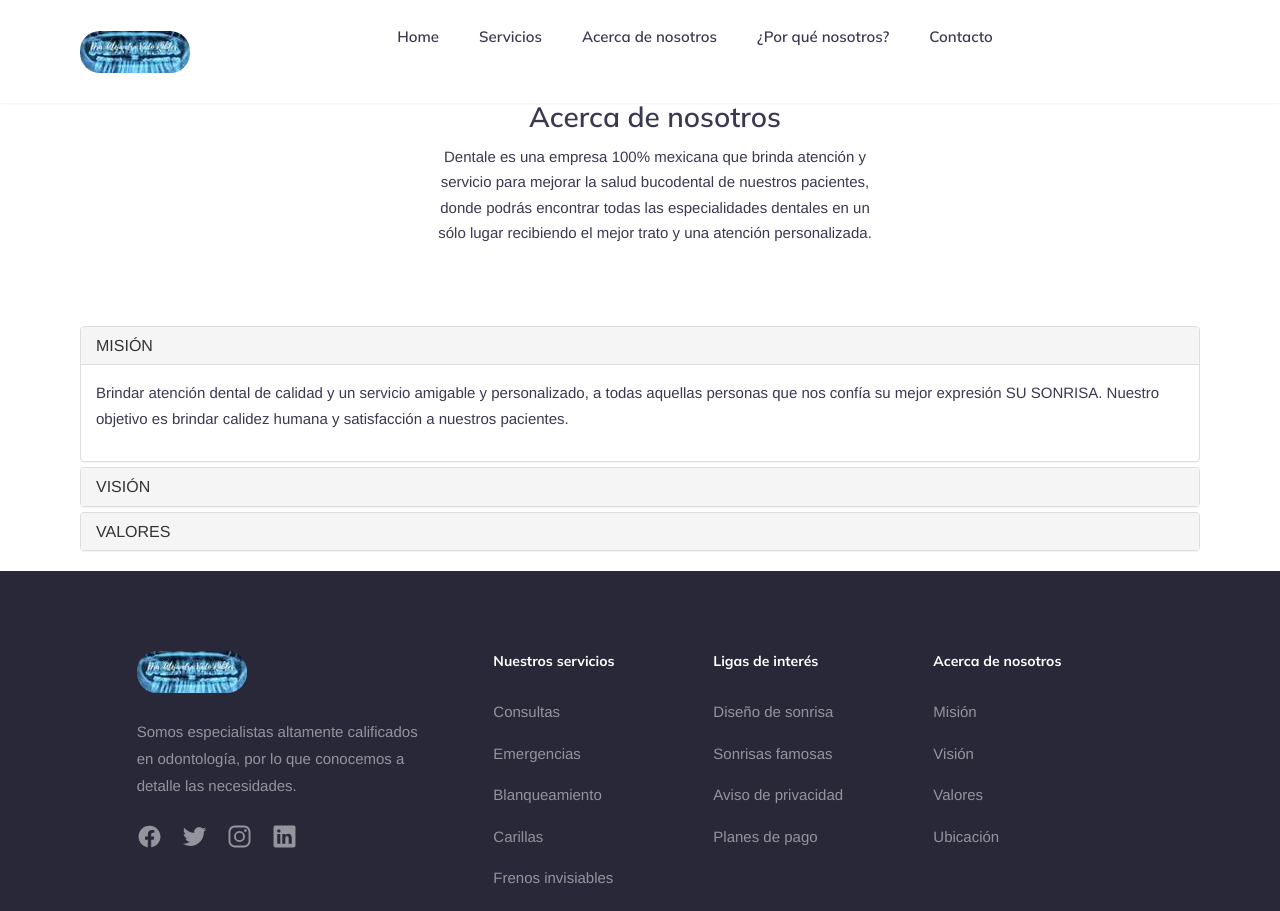
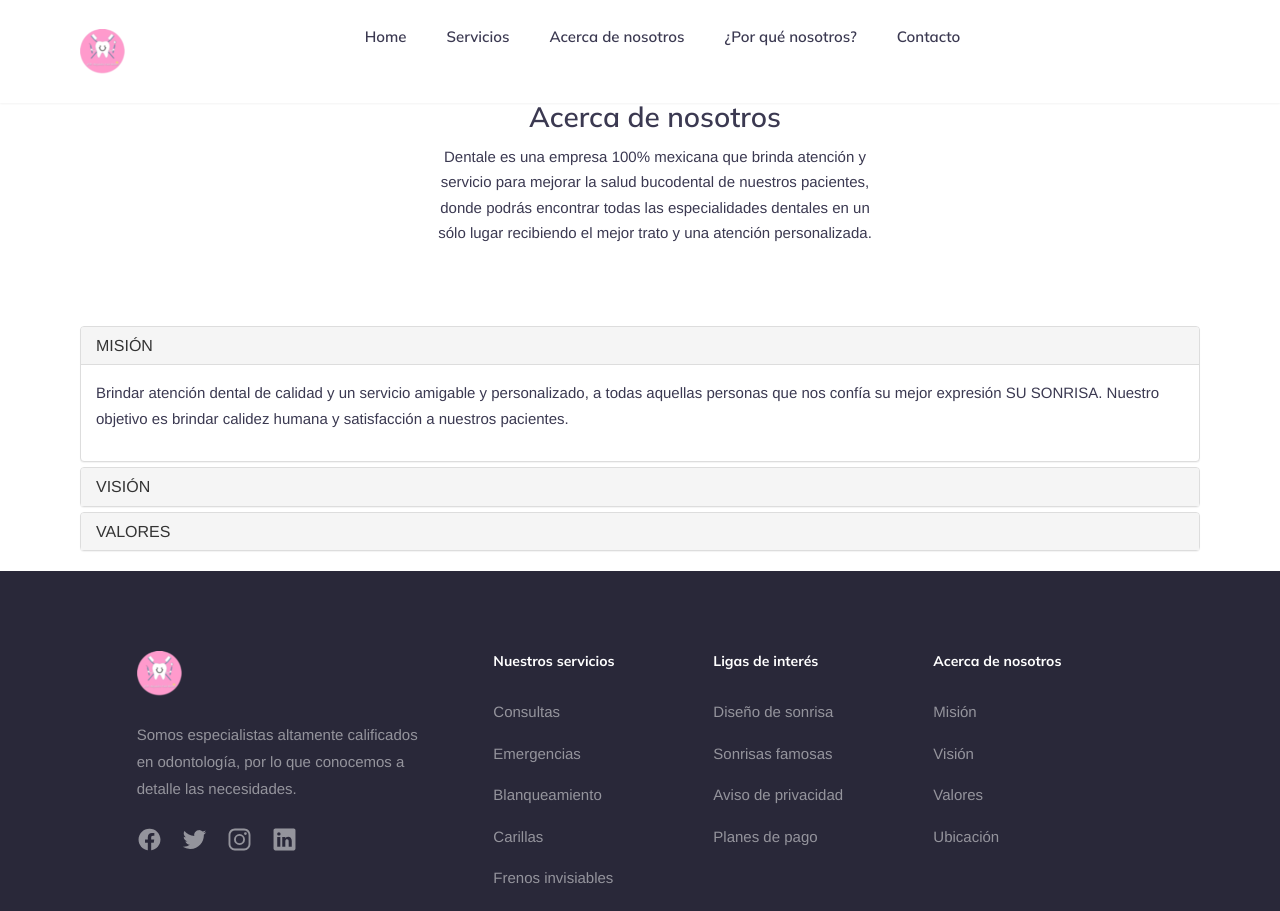
Before and after one commit to ZairaHernandez/diamondSmile, a plain HTML site: page acercaNosotros.html in a window 1280 px wide. Shown: the top 911 px of the page. Drawn offline with nearby package versions, Linux system fonts and the light colour scheme.

Commit message:
actualizacion logo

```diff
--- a/acercaNosotros.html
+++ b/acercaNosotros.html
@@ -31,7 +31,7 @@
     <div class="container">
 
         <a href="index.html" class="logo">
-            <img src="images/logo.jpg" alt="Logo de la empresa Dentale" title="Logo de la empresa Dentale">
+            <img src="images/logo.png" alt="Logo de la empresa Dentale" title="Logo de la empresa Dentale">
         </a>
 
         <button class="menu-toggle-btn" data-nav-toggle-btn>
@@ -138,7 +138,7 @@
             <div class="footer-brand">
 
                 <a href="#" class="logo">
-                    <img src="images/logo.jpg" alt="Logo de la empresa Dentale" title="Logo de la empresa Dentale">
+                    <img src="images/logo.png" alt="Logo de la empresa Dentale" title="Logo de la empresa Dentale">
                 </a>
 
                 <p class="footer-text">
```
